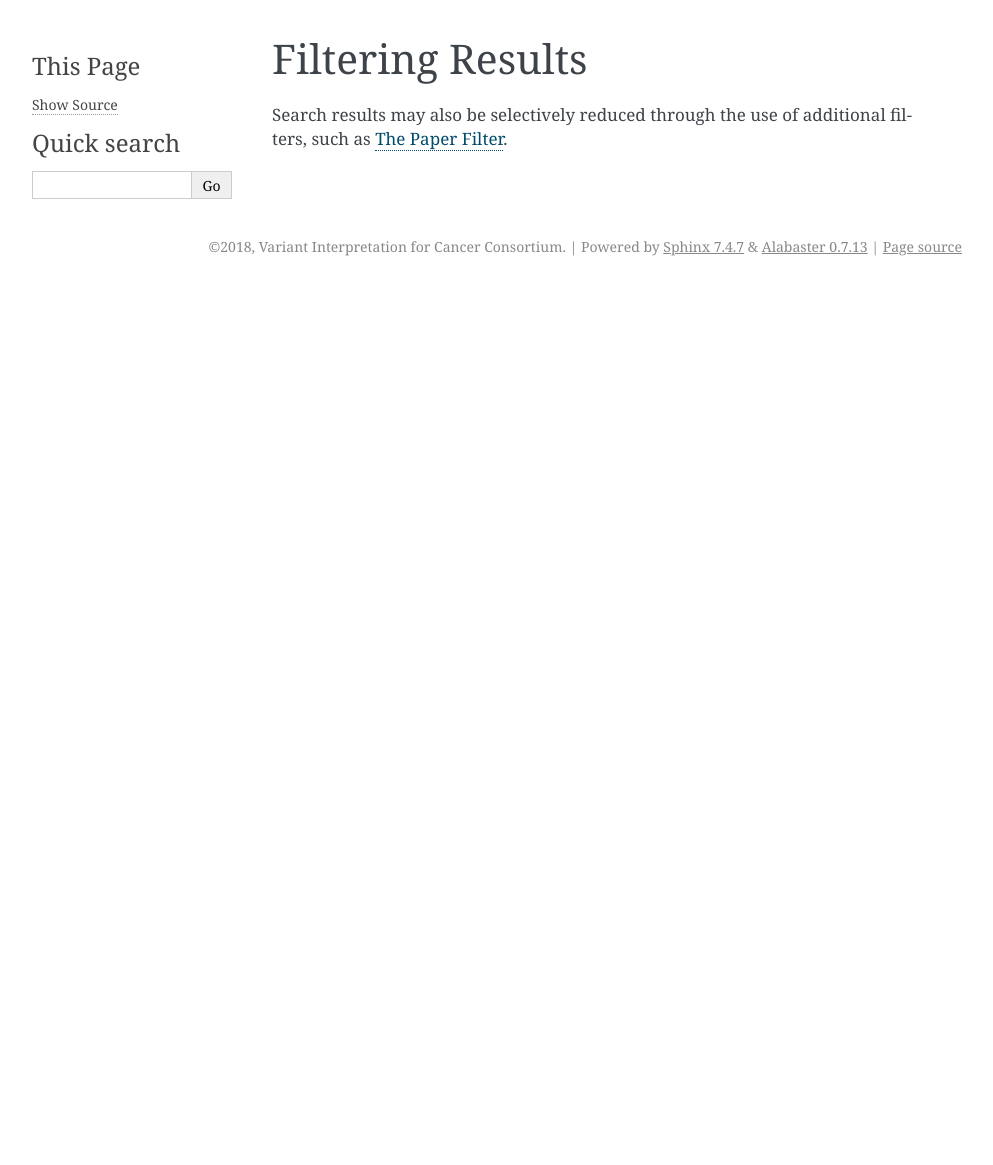
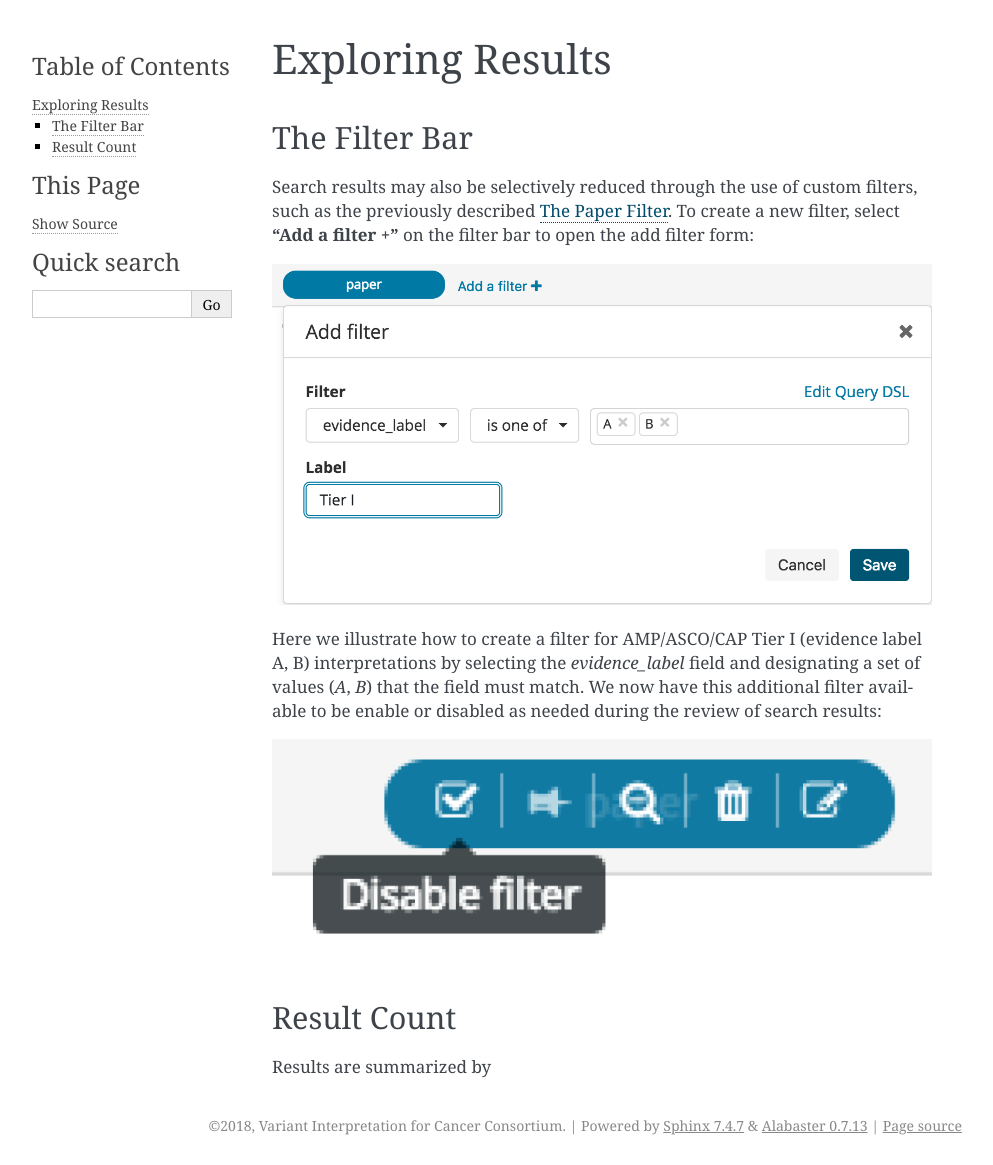
Before and after one commit to cancervariants/metakb, a Sphinx documentation site: the page built from docs/layout/interactive.rst, in a window 1280 px wide. Shown: the whole page, without its empty margins (148-1141 px from the left). Built offline with Sphinx 7.4.7, drawn with Linux system fonts in a browser that asks for light colours; before the commit the page ends 900 px from its top, so only the background shows below that.

Commit message:
add filter form

```diff
--- a/docs/layout/interactive.rst
+++ b/docs/layout/interactive.rst
@@ -1,5 +1,25 @@
-Filtering Results
+Exploring Results
 =================
 
-Search results may also be selectively reduced through the use of additional filters,
-such as :ref:`paper-filter`.
+
+
+The Filter Bar
+--------------
+
+Search results may also be selectively reduced through the use of custom filters,
+such as the previously described :ref:`paper-filter`. To create a new filter,
+select **"Add a filter +"** on the filter bar to open the add filter form:
+
+.. image:: /images/add_filter_form.png
+
+Here we illustrate how to create a filter for AMP/ASCO/CAP Tier I (evidence label A, B)
+interpretations by selecting the *evidence_label* field and designating a set of values
+(`A`, `B`) that the field must match. We now have this additional filter available
+to be enable or disabled as needed during the review of search results:
+
+.. image:: /images/filter_disable.png
+
+Result Count
+------------
+
+Results are summarized by
```
Also changed, not shown: docs/images/add_filter_form.png (added).
